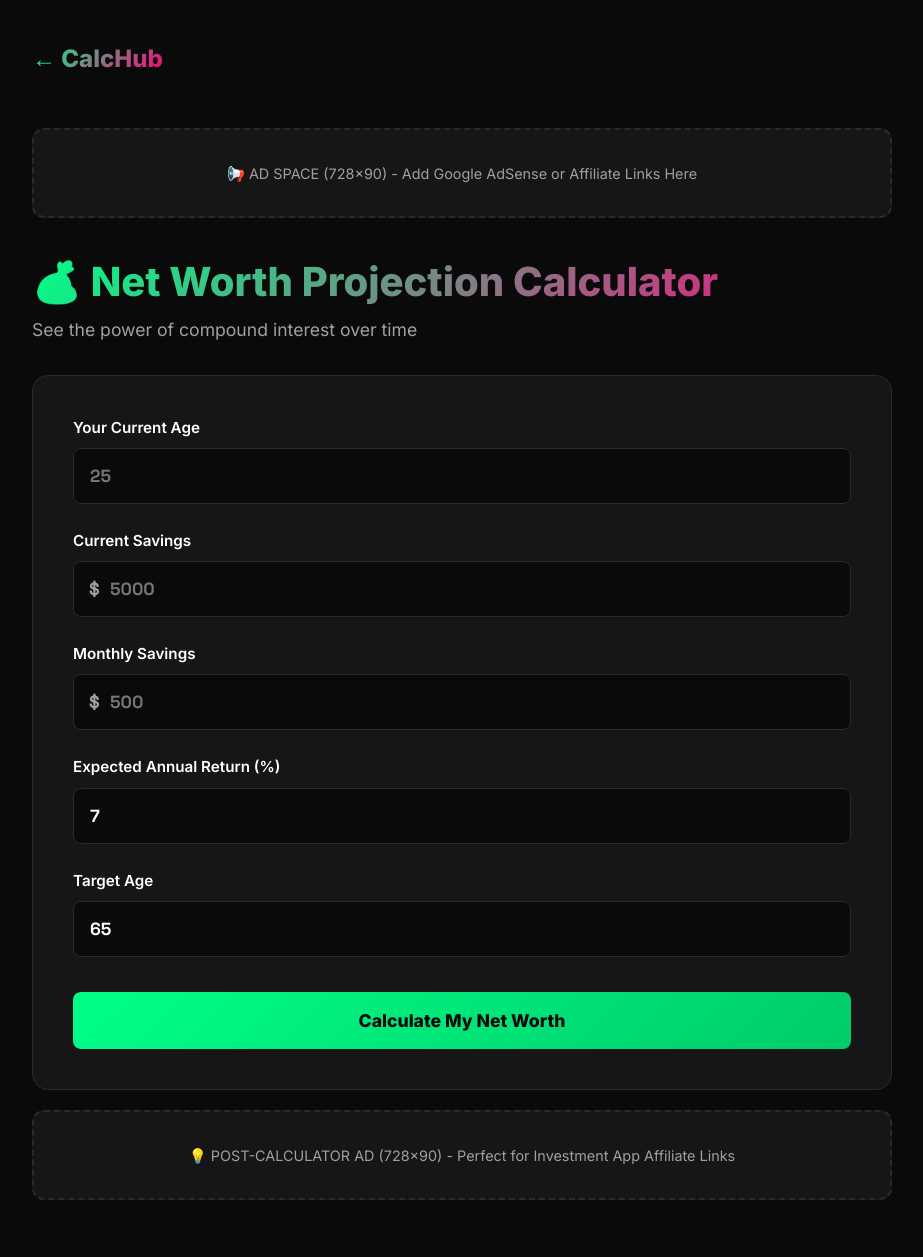
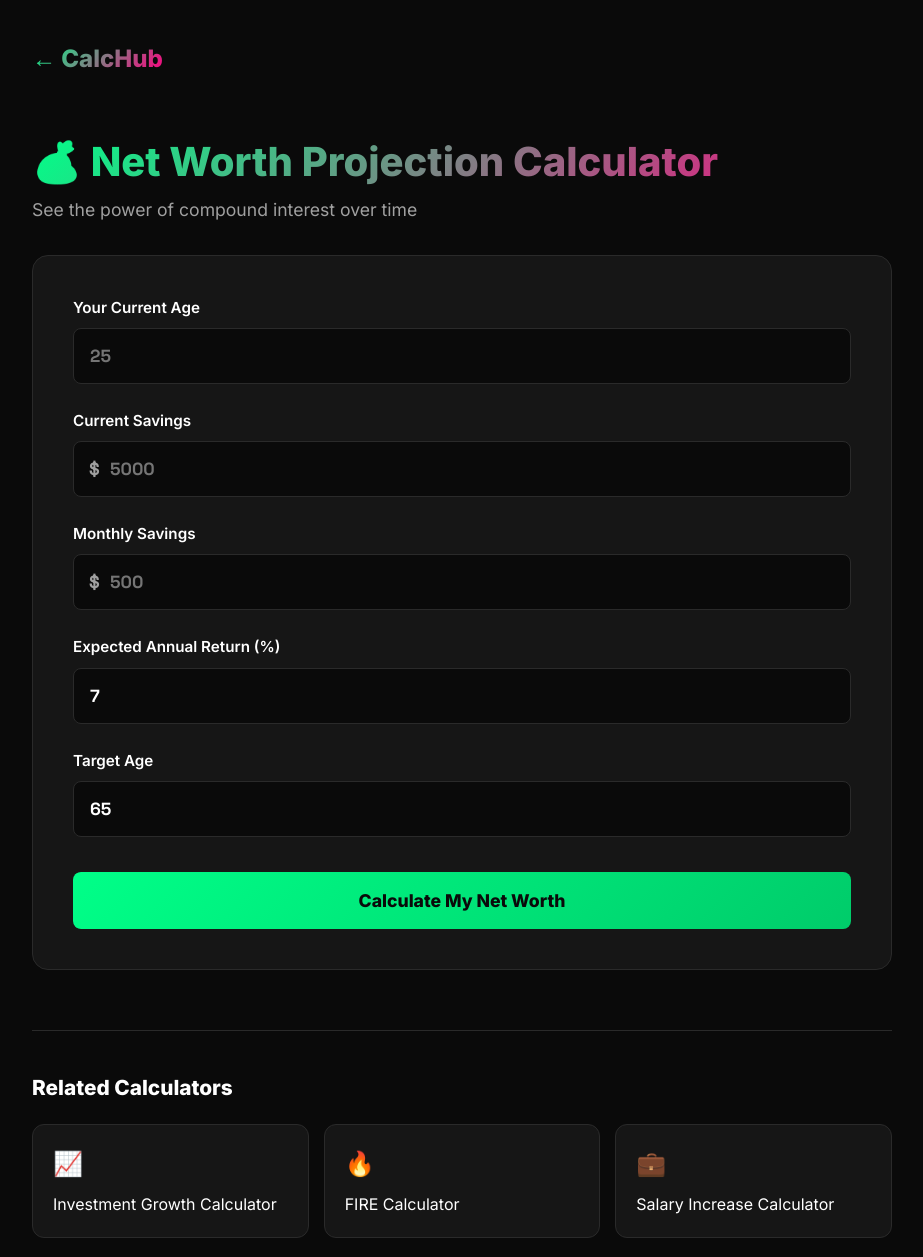
Before and after one commit to CalcHub0/calchub0.github.io, a plain HTML site: page net-worth-projection-calculator.html in a window 1280 px wide. Shown: the top 1257 px of the page, without its empty margins (178-1101 px from the left). Drawn offline with nearby package versions, Linux system fonts and the light colour scheme.

Commit message:
Update net-worth-projection-calculator.html

```diff
--- a/net-worth-projection-calculator.html
+++ b/net-worth-projection-calculator.html
@@ -57,11 +57,9 @@
             <a href="index.html" class="logo">← CalcHub</a>
         </header>
 
-        <div class="ad-banner">📢 AD SPACE (728x90) - Add Google AdSense or Affiliate Links Here</div>
 
         <div id="root"></div>
 
-        <div class="ad-banner">💡 POST-CALCULATOR AD (728x90) - Perfect for Investment App Affiliate Links</div>
 
         <div class="related">
             <h3>Related Calculators</h3>
```
